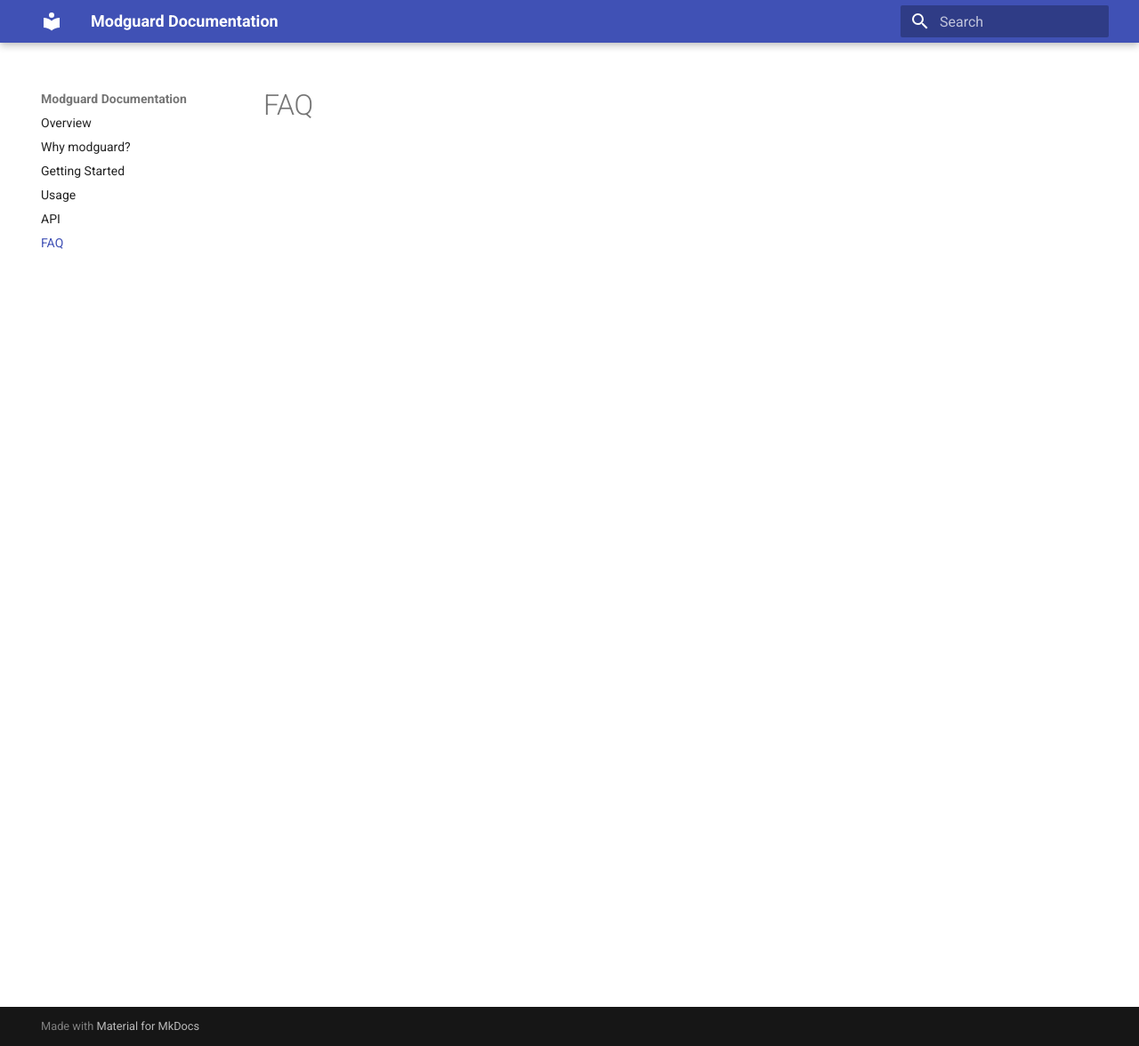
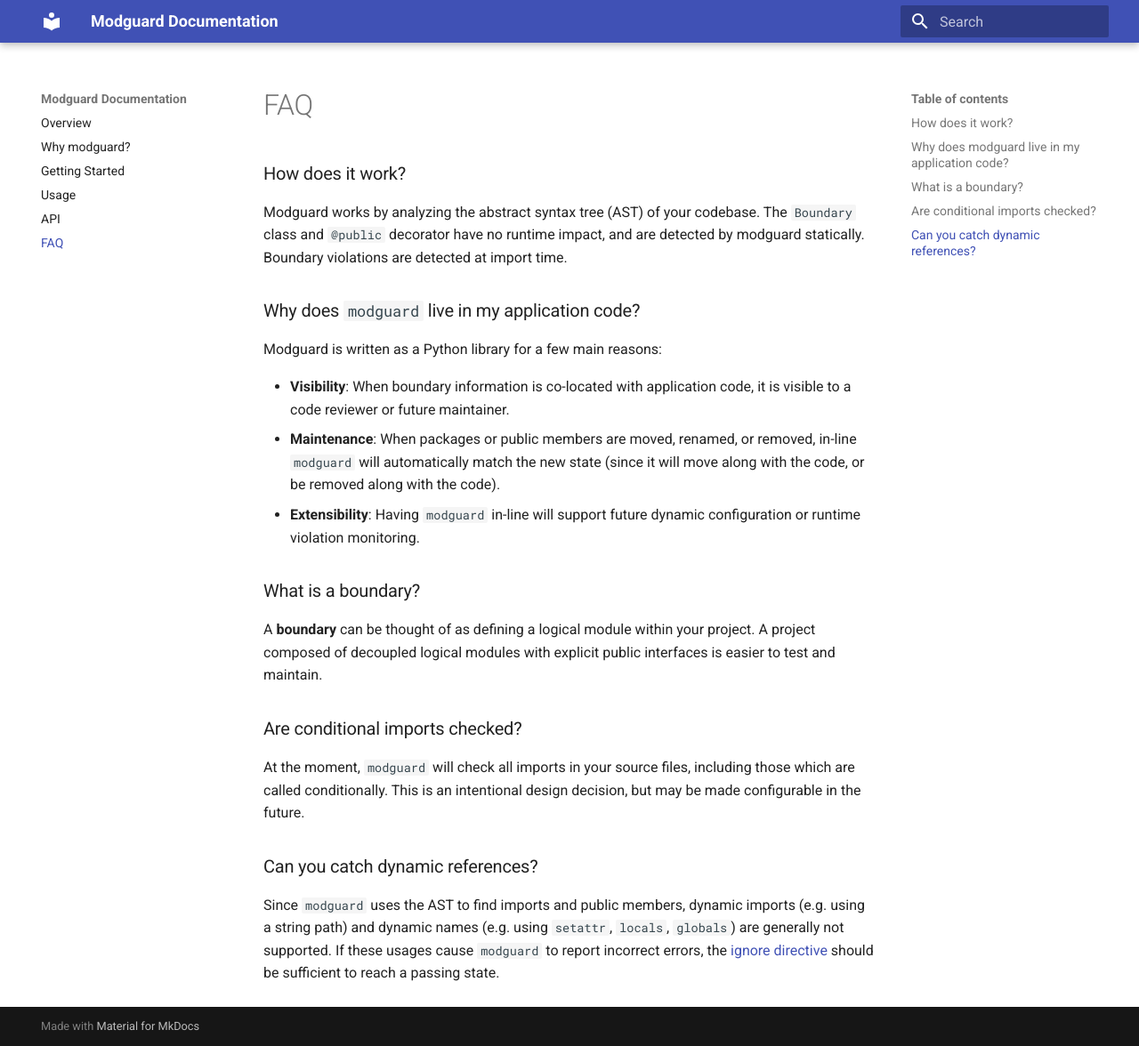
Before and after one commit to gauge-sh/tach, an MkDocs documentation site: the page built from docs/faq.md, in a window 1280 px wide and 1176 px high. Shown: the whole window at 89% size. Built offline with MkDocs 1.6.1 and Material for MkDocs 9.7.7, drawn with Linux system fonts in a browser that asks for light colours.

Commit message:
FAQ, modguard-ignore, links on index.md

```diff
--- a/docs/faq.md
+++ b/docs/faq.md
@@ -1 +1,17 @@
 # FAQ
+
+### How does it work?
+Modguard works by analyzing the abstract syntax tree (AST) of your codebase. The `Boundary` class and `@public` decorator have no runtime impact, and are detected by modguard statically. Boundary violations are detected at import time.
+### Why does `modguard` live in my application code?
+Modguard is written as a Python library for a few main reasons:
+
+- **Visibility**: When boundary information is co-located with application code, it is visible to a code reviewer or future maintainer.
+- **Maintenance**: When packages or public members are moved, renamed, or removed, in-line `modguard` will automatically match the new state (since it will move along with the code, or be removed along with the code).
+- **Extensibility**: Having `modguard` in-line will support future dynamic configuration or runtime violation monitoring.
+### What is a boundary?
+A **boundary** can be thought of as defining a logical module within your project. A project composed of decoupled logical modules with explicit public interfaces is easier to test and maintain.
+### Are conditional imports checked?
+At the moment, `modguard` will check all imports in your source files, including those which are called conditionally. This is an intentional design decision, but may be made configurable in the future.
+
+### Can you catch dynamic references?
+Since `modguard` uses the AST to find imports and public members, dynamic imports (e.g. using a string path) and dynamic names (e.g. using `setattr`, `locals`, `globals`) are generally not supported. If these usages cause `modguard` to report incorrect errors, the [ignore directive](api.md#modguard-ignore) should be sufficient to reach a passing state.
```
Also changed, not shown: docs/api.md (+13 -0 lines), docs/index.md (+2 -2 lines).
